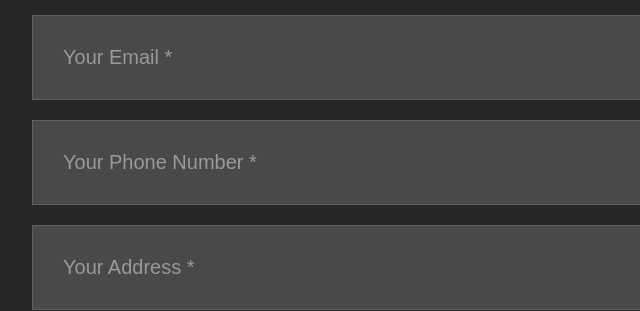
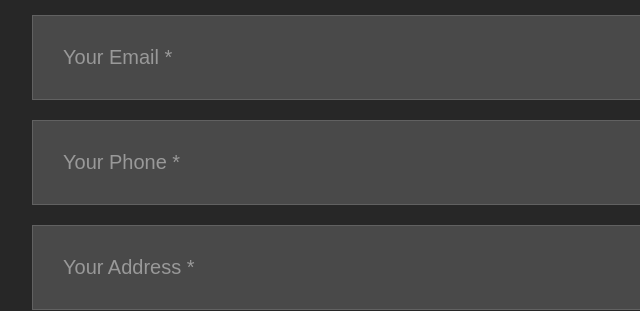
Before and after one commit to MernaHesham10/ITI_PizzaRestaurant, a plain HTML site: page order_form.html in a window 1280 px wide. Shown: the part 940-1251 px from the top of the page, 254-894 px from the left. Drawn offline with Linux system fonts and the light colour scheme; a web font is replaced by a local one.

Commit message:
Update order_form.html

```diff
--- a/order_form.html
+++ b/order_form.html
@@ -116,7 +116,7 @@
                                     </tr>
                                     <tr class="design-12l design-12m design-12sm form-group">
                                         <td colspan="2">
-                                            <input type="text" name="phone" placeholder="Your Phone Number *" required pattern="[0-9]{11}" minlength="11" maxlength="11" autocomplete="tel"/>
+                                            <input type="tel" name="phone" placeholder="Your Phone *" required pattern="[0-9]{11}"  title="Please enter an 11 digit phone number" autocomplete="tel-national" minlength="11" maxlength="11">
                                         </td>
                                     </tr>
 
```
